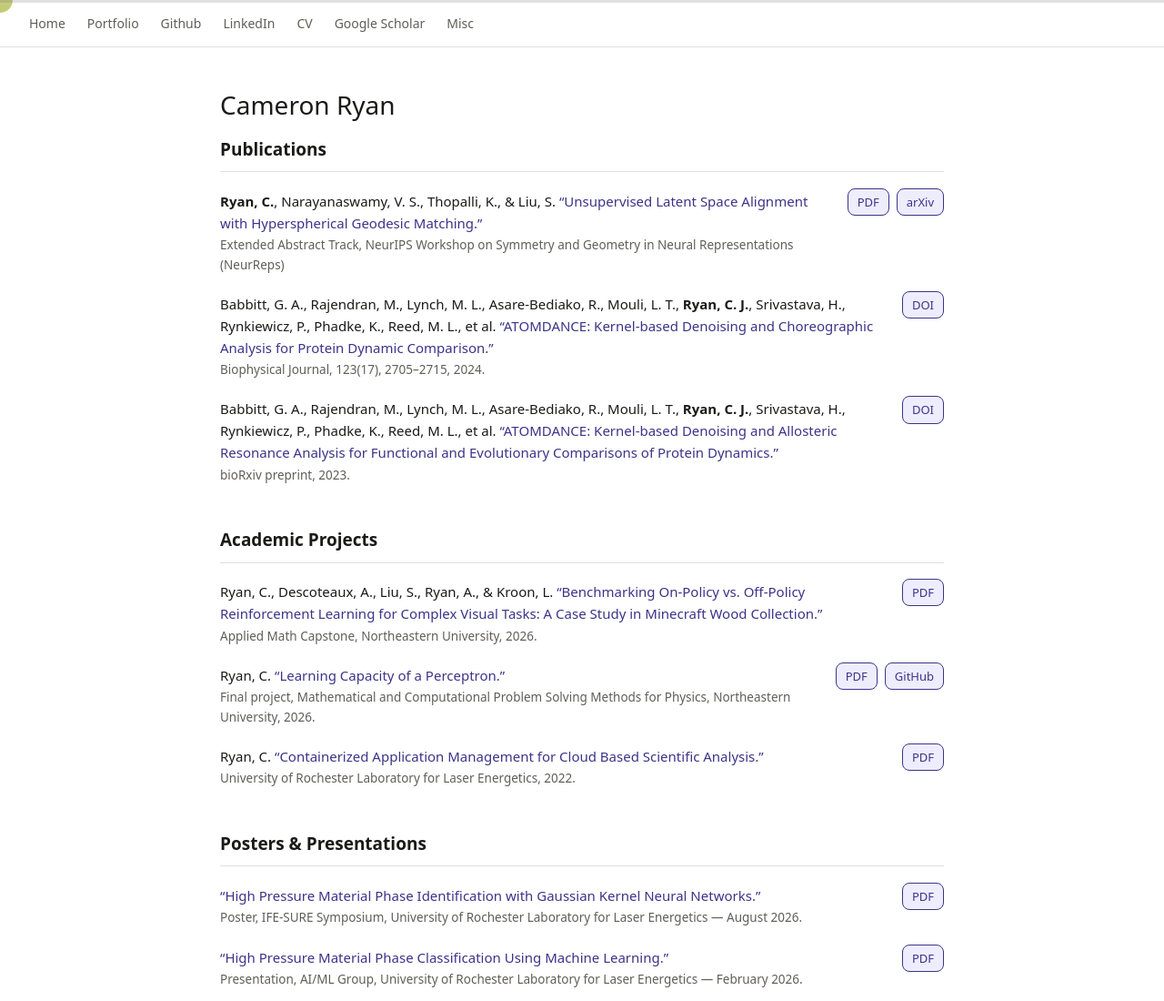
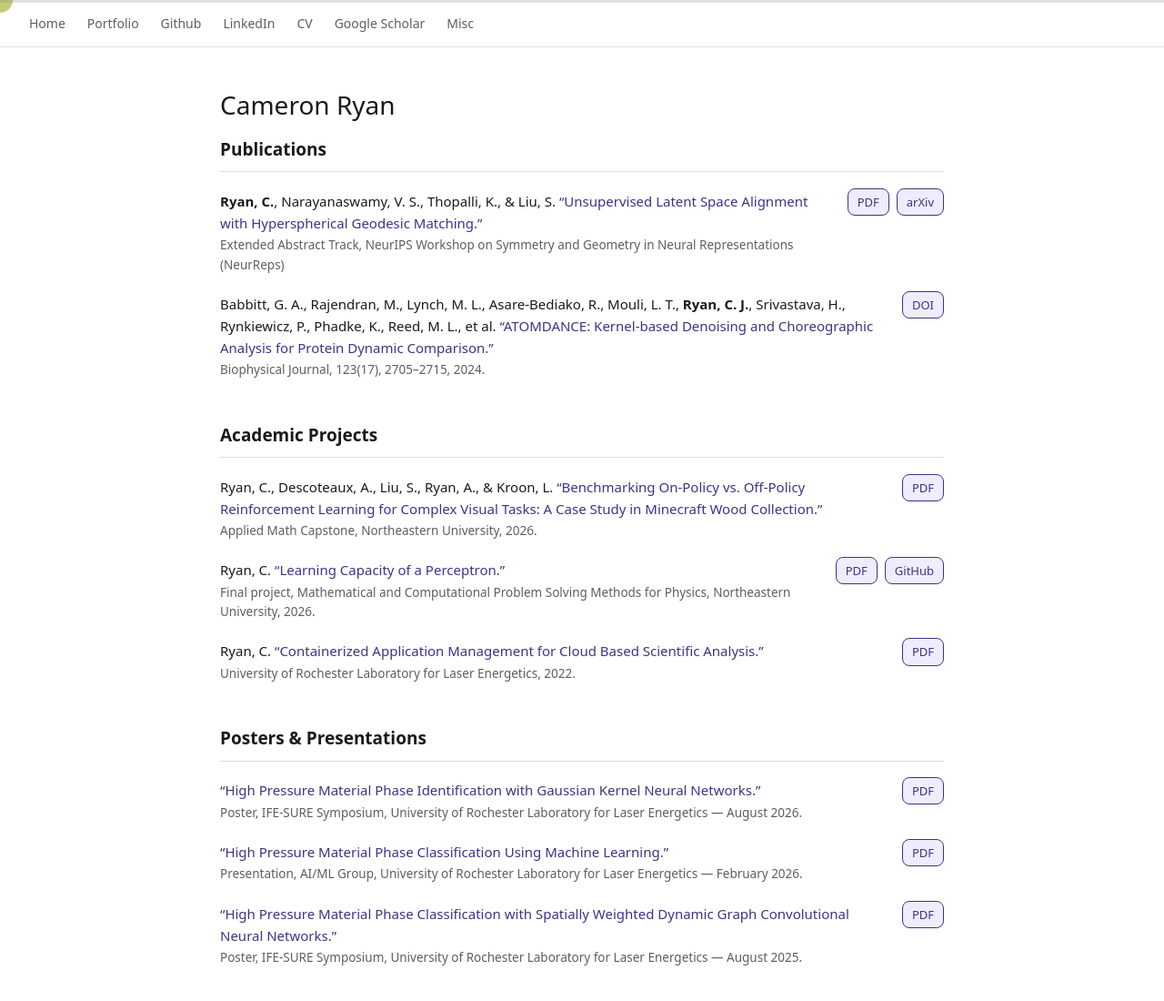
Before and after one commit to cryanwashere/cams-site-V2, a plain HTML site: page portfolio.html in a window 1280 px wide. Shown: the top 1100 px of the page at 91% size. Drawn offline with Linux system fonts and the light colour scheme.

Commit message:
i am stupid

```diff
--- a/portfolio.html
+++ b/portfolio.html
@@ -61,16 +61,6 @@
                 </div>
                 <div class="biblio-links">
                     <a href="https://doi.org/10.1016/j.bpj.2024.03.024" target="_blank">DOI</a>
-                </div>
-            </li>
-            <li class="biblio-entry">
-                <div class="biblio-main">
-                    <span class="biblio-authors">Babbitt, G. A., Rajendran, M., Lynch, M. L., Asare-Bediako, R., Mouli, L. T., <strong>Ryan, C. J.</strong>, Srivastava, H., Rynkiewicz, P., Phadke, K., Reed, M. L., et al.</span>
-                    <span class="biblio-title"><a href="https://doi.org/10.1101/2023.04.20.537698" target="_blank">&ldquo;ATOMDANCE: Kernel-based Denoising and Allosteric Resonance Analysis for Functional and Evolutionary Comparisons of Protein Dynamics.&rdquo;</a></span>
-                    <span class="biblio-venue">bioRxiv preprint, 2023.</span>
-                </div>
-                <div class="biblio-links">
-                    <a href="https://doi.org/10.1101/2023.04.20.537698" target="_blank">DOI</a>
                 </div>
             </li>
         </ol>
```
